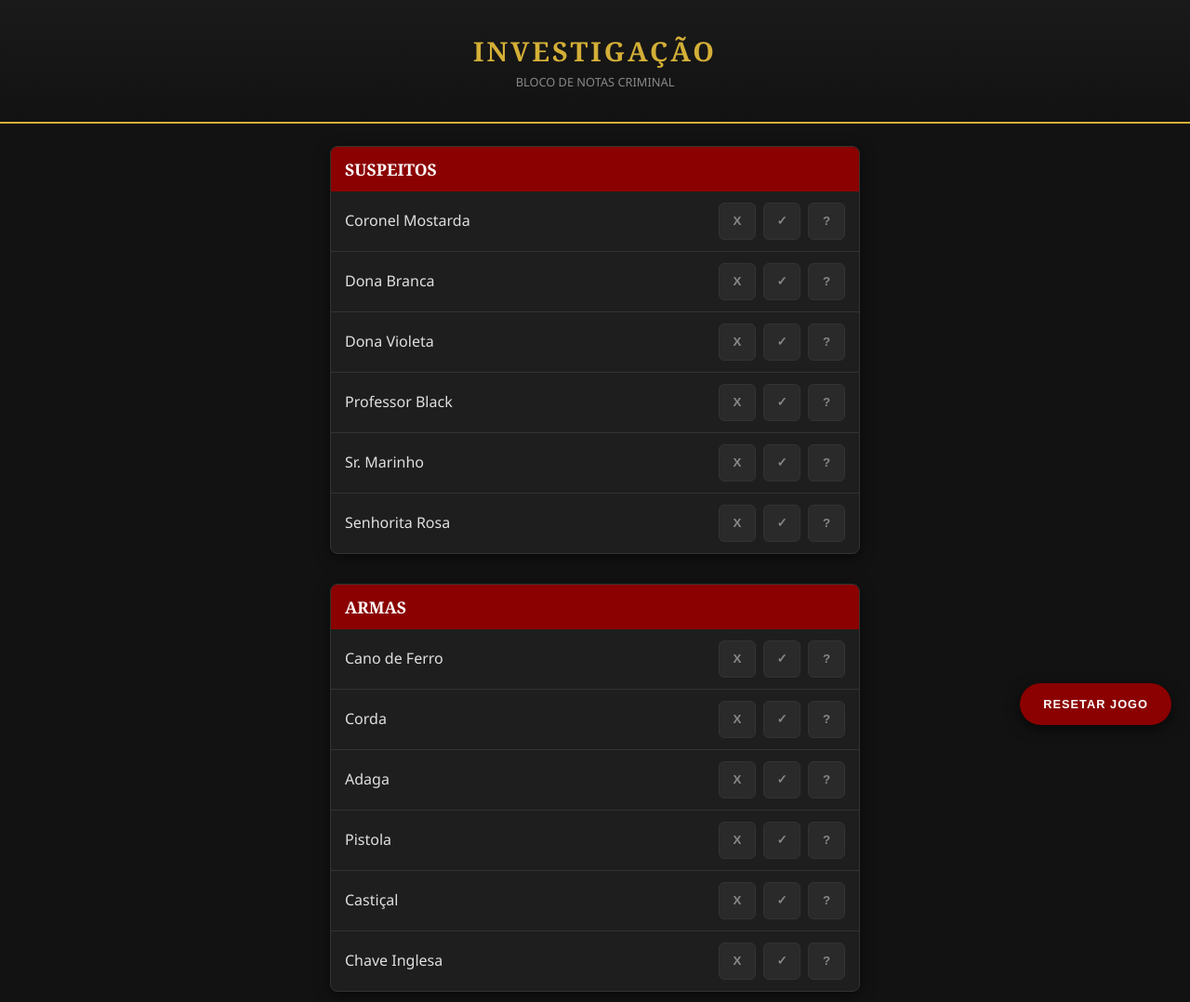
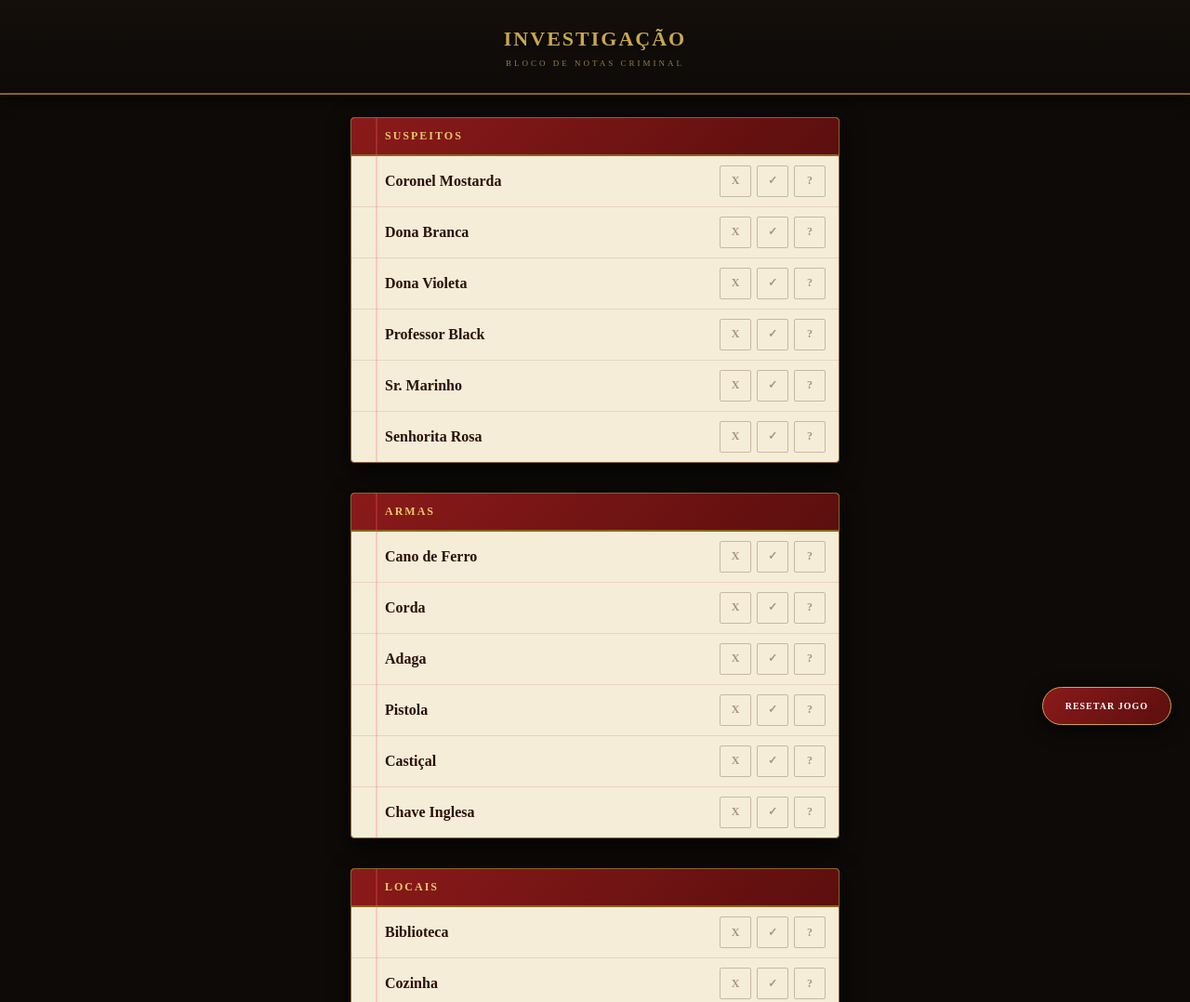
Before and after one commit to opaulojundi/detetive-ams, a plain HTML site: page bloco.html in a window 1280 px wide. Shown: the top 1078 px of the page at 93% size. Drawn offline with Linux system fonts and the light colour scheme.

Commit message:
Refactor HTML and CSS for improved styling

```diff
--- a/index.html
+++ b/bloco.html
@@ -2,20 +2,21 @@
 <html lang="pt-br">
 <head>
     <meta charset="UTF-8">
-    <meta name="viewport" content="width=device-width, initial-scale=1.0">
+    <meta name="viewport" content="width=device-width, initial-scale=1.0, maximum-scale=1.0, user-scalable=no">
     <title>Detetive - Bloco de Notas</title>
     <style>
-        /* CSS - Estilização Modern Noir */
+        /* CSS — Estilização do Jogo Original Integrada */
         :root {
-            --bg-color: #121212;
-            --card-bg: #1e1e1e;
-            --accent-gold: #d4af37;
-            --accent-red: #8b0000;
-            --text-color: #e0e0e0;
-            --text-muted: #888;
-            --border-color: #333;
-            --font-main: 'Segoe UI', Roboto, Helvetica, Arial, sans-serif;
-            --font-title: 'Georgia', serif;
+            --gold: #c9a84c;
+            --gold-l: #e8c96b;
+            --gold-d: #8a6520;
+            --cr: #8b1a1a;
+            --cr-d: #5c0e0e;
+            --dk: #0d0a08;
+            --dk2: #1a1410;
+            --dk3: #2a2018;
+            --parch: #f5edd8;      /* Cor de papel pergaminho do bloco */
+            --text-dark: #2a1008;  /* Cor de caneta envelhecida */
         }
 
         * {
@@ -26,134 +27,163 @@
         }
 
         body {
-            background-color: var(--bg-color);
-            color: var(--text-color);
-            font-family: var(--font-main);
+            background-color: var(--dk);
+            color: #f2e8d0;
+            font-family: 'Crimson Text', serif;
             line-height: 1.6;
-            padding-bottom: 80px; /* Espaço para o botão flutuante */
+            padding-bottom: 90px; /* Espaço para o botão flutuante */
         }
 
         header {
-            background: linear-gradient(to bottom, #1a1a1a, #121212);
-            padding: 2rem 1rem;
+            background: linear-gradient(180deg, #140f0b, var(--dk));
+            padding: 24px 12px;
             text-align: center;
-            border-bottom: 2px solid var(--accent-gold);
+            border-bottom: 2px solid var(--gold-d);
+            box-shadow: 0 4px 15px rgba(0,0,0,0.6);
             margin-bottom: 1.5rem;
         }
 
         h1 {
-            font-family: var(--font-title);
-            color: var(--accent-gold);
+            font-family: 'Cinzel Decorative', serif;
+            color: var(--gold);
             text-transform: uppercase;
-            letter-spacing: 3px;
-            font-size: 1.8rem;
+            letter-spacing: 2px;
+            font-size: 22px;
+            text-shadow: 0 2px 4px #000;
         }
 
         .container {
-            max-width: 600px;
+            max-width: 550px;
             margin: 0 auto;
-            padding: 0 15px;
+            padding: 0 12px;
         }
 
+        /* Seção do Bloco de Notas Estilo Vintage */
         .category-section {
-            background-color: var(--card-bg);
-            border-radius: 8px;
+            background-color: var(--parch);
+            border-radius: 4px;
             margin-bottom: 2rem;
             overflow: hidden;
-            box-shadow: 0 4px 15px rgba(0,0,0,0.5);
-            border: 1px solid var(--border-color);
+            box-shadow: 0 8px 25px rgba(0,0,0,0.7);
+            border: 1px solid var(--gold-d);
+            position: relative;
         }
 
         .category-header {
-            background-color: var(--accent-red);
-            color: white;
-            padding: 10px 15px;
-            font-family: var(--font-title);
+            background: linear-gradient(135deg, var(--cr), var(--cr-d));
+            color: var(--gold-l);
+            padding: 10px 16px 10px 36px;
+            font-family: 'Cinzel', serif;
             font-weight: bold;
             text-transform: uppercase;
-            font-size: 1.1rem;
-            display: flex;
-            align-items: center;
-            justify-content: space-between;
+            font-size: 12px;
+            letter-spacing: 2px;
+            border-bottom: 2px solid var(--gold-d);
         }
 
-        /* Lista de Itens */
+        /* Linhas contábeis vermelhas nas margens do papel do caderno antigo */
+        .category-section::before {
+            content: '';
+            position: absolute;
+            left: 26px;
+            top: 0;
+            bottom: 0;
+            width: 2px;
+            background: rgba(255, 100, 100, 0.25);
+            pointer-events: none;
+            z-index: 2;
+        }
+
+        /* Lista de Itens (Linhas do Bloco) */
         .item-row {
             display: flex;
             align-items: center;
             justify-content: space-between;
-            padding: 12px 15px;
-            border-bottom: 1px solid var(--border-color);
-            transition: all 0.3s ease;
+            padding: 10px 14px 10px 36px;
+            border-bottom: 1px solid rgba(139, 26, 26, 0.12);
+            transition: all 0.2s ease;
+            min-height: 54px;
         }
 
         .item-row:last-child { border-bottom: none; }
 
         .item-name {
             flex-grow: 1;
-            font-size: 1rem;
-            font-weight: 500;
+            font-family: 'IM Fell English', serif;
+            font-size: 16px;
+            color: var(--text-dark);
+            font-weight: 600;
         }
 
-        /* Controles de marcação */
+        /* Controles de marcação adaptados do Jogo */
         .controls {
             display: flex;
-            gap: 8px;
+            gap: 6px;
         }
 
         .btn-mark {
-            width: 40px;
-            height: 40px;
-            border-radius: 6px;
-            border: 1px solid var(--border-color);
-            background: #2a2a2a;
-            color: var(--text-muted);
+            width: 34px;
+            height: 34px;
+            border-radius: 2px;
+            border: 1px solid rgba(92, 64, 32, 0.3);
+            background: transparent;
+            color: rgba(92, 64, 32, 0.5);
+            font-family: 'Cinzel', serif;
+            font-size: 12px;
             cursor: pointer;
-            font-weight: bold;
+            font-weight: 900;
             display: flex;
             align-items: center;
             justify-content: center;
-            transition: 0.2s;
+            transition: all 0.2s;
         }
 
-        /* Estados Ativos */
+        /* ══════════ ESTADOS ATIVOS ══════════ */
+
         /* X - Inocente */
         .item-row.state-innocent {
-            opacity: 0.4;
-            background-color: rgba(0,0,0,0.2);
+            opacity: 0.45;
+            background-color: rgba(50, 50, 50, 0.04);
         }
         .item-row.state-innocent .item-name {
             text-decoration: line-through;
+            font-style: italic;
         }
         .item-row.state-innocent .btn-x {
-            background-color: #444;
+            background-color: #3a3a3a;
             color: white;
-            border-color: #666;
+            border-color: #3a3a3a;
         }
 
-        /* V - Possui a carta */
+        /* ✓ - Possui a carta */
         .item-row.state-has {
-            border-left: 5px solid var(--accent-gold);
-            background-color: rgba(212, 175, 55, 0.05);
+            border-left: 4px solid var(--cr);
+            background-color: rgba(139, 26, 26, 0.06);
+        }
+        .item-row.state-has .item-name {
+            color: var(--cr-d);
         }
         .item-row.state-has .btn-v {
-            background-color: var(--accent-gold);
-            color: black;
-            border-color: var(--accent-gold);
+            background-color: var(--cr);
+            color: white;
+            border-color: var(--cr);
         }
 
         /* ? - Dúvida */
+        .item-row.state-doubt {
+            background-color: rgba(201, 168, 76, 0.08);
+        }
         .item-row.state-doubt .item-name {
-            color: var(--accent-gold);
+            color: #8a6520;
             font-style: italic;
         }
         .item-row.state-doubt .btn-q {
-            background-color: #3d3d3d;
-            color: cyan;
-            border-color: cyan;
+            background-color: var(--gold-d);
+            color: white;
+            border-color: var(--gold-d);
         }
 
-        /* Botão Resetar */
+        /* Botão Resetar Flutuante Carmesim */
         .reset-container {
             position: fixed;
             bottom: 20px;
@@ -162,25 +192,28 @@
         }
 
         .btn-reset {
-            background-color: var(--accent-red);
+            background: linear-gradient(135deg, var(--cr), var(--cr-d));
             color: white;
-            border: none;
-            padding: 15px 25px;
-            border-radius: 50px;
+            border: 1px solid var(--gold);
+            padding: 14px 24px;
+            border-radius: 30px;
+            font-family: 'Cinzel', serif;
+            font-size: 10px;
             font-weight: bold;
-            box-shadow: 0 4px 15px rgba(0,0,0,0.6);
+            box-shadow: 0 5px 20px rgba(0,0,0,0.6);
             cursor: pointer;
             text-transform: uppercase;
-            font-size: 0.8rem;
             letter-spacing: 1px;
+            transition: all 0.2s;
         }
 
-        .btn-reset:active { transform: scale(0.95); }
+        .btn-reset:active { transform: scale(0.94); }
 
         /* Responsividade */
         @media (max-width: 400px) {
-            .btn-mark { width: 35px; height: 35px; }
-            .item-name { font-size: 0.9rem; }
+            .item-row { padding-left: 32px; padding-right: 8px; }
+            .btn-mark { width: 30px; height: 30px; font-size: 11px; }
+            .item-name { font-size: 14px; }
         }
     </style>
 </head>
@@ -188,20 +221,17 @@
 
     <header>
         <h1>Investigação</h1>
-        <p style="color: var(--text-muted); font-size: 0.8rem;">BLOCO DE NOTAS CRIMINAL</p>
+        <p style="color: var(--gold-l); font-size: 9px; font-family: 'Cinzel', serif; letter-spacing: 3px; opacity: 0.6; margin-top: 2px;">BLOCO DE NOTAS CRIMINAL</p>
     </header>
 
     <div class="container" id="main-content">
-        <!-- As categorias serão geradas via JavaScript -->
-    </div>
+        </div>
 
     <div class="reset-container">
         <button class="btn-reset" onclick="confirmReset()">Resetar Jogo</button>
     </div>
 
     <script>
-        /* JS - Lógica de Funcionamento */
-
         const gameData = {
             "Suspeitos": [
                 "Coronel Mostarda", "Dona Branca", "Dona Violeta",
@@ -218,8 +248,6 @@
             ]
         };
 
-        // Estado do jogo: { "NomeItem": "status" }
-        // Status possíveis: null, 'innocent', 'has', 'doubt'
         let gameState = JSON.parse(localStorage.getItem('detetive_save')) || {};
 
         function initGame() {
@@ -254,7 +282,6 @@
         }
 
         function toggleStatus(item, status) {
-            // Se clicar no mesmo botão que já está ativo, ele limpa (volta ao neutro)
             if (gameState[item] === status) {
                 gameState[item] = null;
             } else {
@@ -273,12 +300,11 @@
             for (const [category, items] of Object.entries(gameData)) {
                 items.forEach(item => {
                     const row = document.getElementById(`row-${slugify(item)}`);
+                    if(!row) return;
                     const status = gameState[item];
 
-                    // Limpa classes anteriores
                     row.classList.remove('state-innocent', 'state-has', 'state-doubt');
 
-                    // Adiciona nova classe se existir
                     if (status) {
                         row.classList.add(`state-${status}`);
                     }
@@ -291,11 +317,10 @@
                 gameState = {};
                 localStorage.removeItem('detetive_save');
                 initGame();
-                window.scrollTo(0, 0);
+                window.scrollTo({top: 0, behavior: 'smooth'});
             }
         }
 
-        // Helper para criar IDs válidos sem espaços/acentos
         function slugify(text) {
             return text.toString().toLowerCase().trim()
                 .replace(/\s+/g, '-')
@@ -303,7 +328,6 @@
                 .replace(/\-\-+/g, '-');
         }
 
-        // Iniciar
         initGame();
     </script>
 </body>
```
